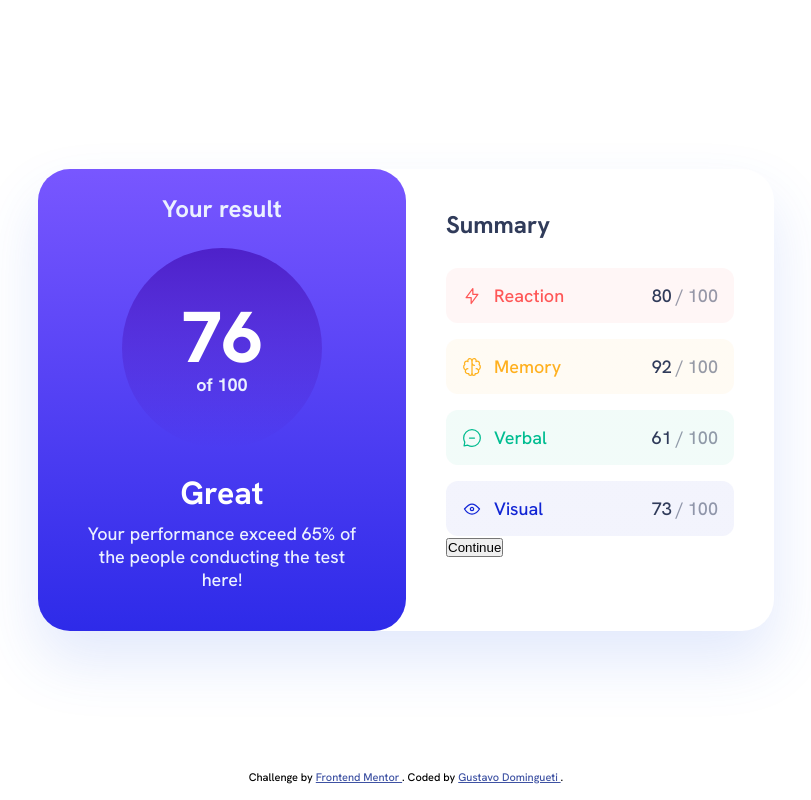
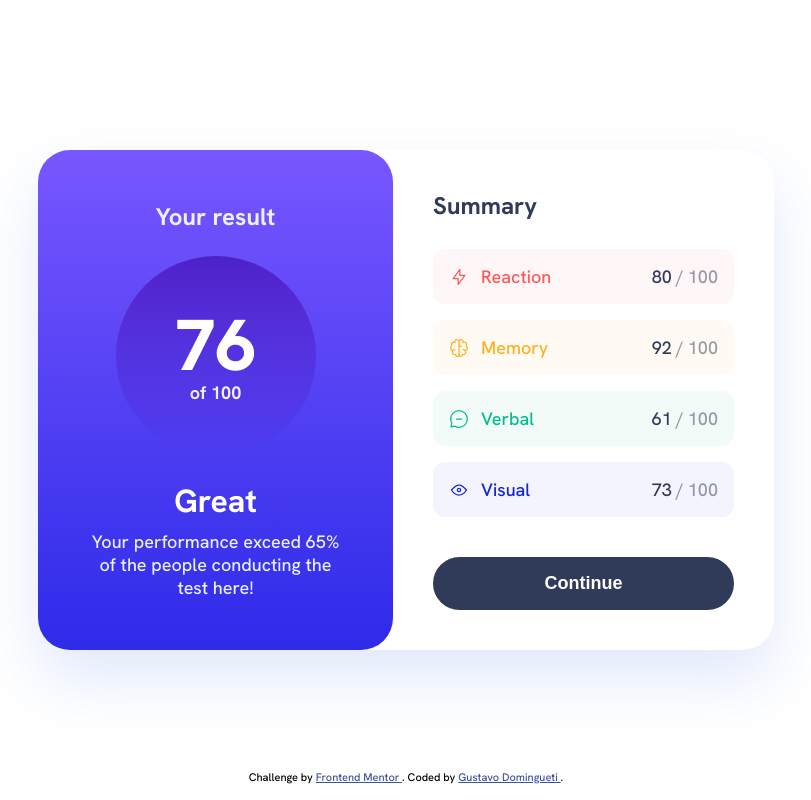
Before and after one commit to dominguetigs/frontend-mentor-challenges, a plain HTML site: page challenges/results-summary-component/src/index.html in a window 1280 px wide. Shown: the whole page, without its empty margins (234-1045 px from the left). Drawn offline with Linux system fonts and the light colour scheme.

Commit message:
feat(results-summary-component): update summary styles

```diff
--- a/challenges/results-summary-component/src/index.html
+++ b/challenges/results-summary-component/src/index.html
@@ -2,7 +2,10 @@
 <html lang="en">
   <head>
     <meta charset="UTF-8" />
-    <meta name="viewport" content="width=device-width, initial-scale=1.0" />
+    <meta
+      name="viewport"
+      content="width=device-width, initial-scale=1.0, orientation=portrait"
+    />
     <!-- displays site properly based on user's device -->
 
     <link
@@ -16,6 +19,7 @@
 
     <link rel="stylesheet" href="./styles/typography.css" />
     <link rel="stylesheet" href="./styles/global.css" />
+    <link rel="stylesheet" href="./styles/button.css" />
     <link rel="stylesheet" href="./styles/footer.css" />
     <link rel="stylesheet" href="./styles/summary.css" />
 
--- /dev/null
+++ b/challenges/results-summary-component/src/styles/button.css
@@ -0,0 +1,17 @@
+button {
+  background-color: var(--dark-gray-blue);
+  border: 0;
+  border-radius: 8rem;
+  color: var(--white);
+  font-size: 1.125rem;
+  font-weight: 700;
+  line-height: normal;
+  outline: none;
+  padding: 1rem;
+  width: 100%;
+}
+
+button:active,
+button:hover {
+  background: linear-gradient(var(--light-slate-blue), var(--light-royal-blue));
+}
--- a/challenges/results-summary-component/src/styles/footer.css
+++ b/challenges/results-summary-component/src/styles/footer.css
@@ -1,6 +1,6 @@
 footer {
   bottom: 0;
-  display: block;
+  display: none;
   font-size: 11px;
   left: 50%;
   padding: 1rem;
@@ -12,3 +12,9 @@ footer {
 footer a {
   color: var(--anchor);
 }
+
+@media screen and (min-width: 768px) {
+  footer {
+    display: block;
+  }
+}
--- a/challenges/results-summary-component/src/styles/global.css
+++ b/challenges/results-summary-component/src/styles/global.css
@@ -1,9 +1,13 @@
 :root {
   /* Primary colors */
   --cobal-blue: hsl(234, 85%, 45%);
+  --light-cobal-blue: #f3f4fd;
   --green-teal: hsl(166, 100%, 37%);
-  --light-red: hsl(0, 100%, 67%);
+  --light-green-teal: #f3fbf9;
+  --red: hsl(0, 100%, 67%);
+  --light-red: #fff6f7;
   --orangey-yellow: hsl(39, 100%, 56%);
+  --light-orangey-yellow: #fffbf4;
 
   /* Neutral colors */
   --white: hsl(0, 0%, 100%);
@@ -32,8 +36,6 @@
 body {
   font-family: "Hanken Grotesk Variable", "Hanken Grotesk", sans-serif;
   font-feature-settings: "clig" off, "liga" off;
-  height: 100dvh;
-  width: 100dvw;
 }
 
 main {
@@ -41,5 +43,5 @@ main {
   display: flex;
   height: 100%;
   justify-content: center;
-  width: 100%;
+  min-height: 100dvh;
 }
--- a/challenges/results-summary-component/src/styles/summary.css
+++ b/challenges/results-summary-component/src/styles/summary.css
@@ -3,6 +3,8 @@
   box-shadow: var(--card-box-shadow);
   display: flex;
   flex-direction: column;
+  max-width: 375px;
+  width: 100%;
 }
 
 .card .results {
@@ -10,10 +12,10 @@
   background: linear-gradient(var(--light-slate-blue), var(--light-royal-blue));
   border-radius: 0 0 2rem 2rem;
   display: flex;
+  flex: 1 1 auto;
   flex-direction: column;
   justify-content: center;
-  max-width: 23rem;
-  padding: 1.5rem 3rem 2.5rem;
+  padding: 1.5rem 3rem;
 }
 
 .card .results .title {
@@ -66,7 +68,10 @@
 }
 
 .card .summary {
+  flex: 1 1 auto;
+  height: auto;
   padding: 2rem;
+  width: 100%;
 }
 
 .card .summary .title {
@@ -94,32 +99,15 @@
 }
 
 .card .summary ul li.reaction-summary {
-  border-radius: 0.75rem;
-  background: var(
-    --red-95-white,
-    linear-gradient(
-      0deg,
-      rgba(255, 255, 255, 0.95) 0%,
-      rgba(255, 255, 255, 0.95) 100%
-    ),
-    var(--light-red)
-  );
+  background-color: var(--light-red);
 }
 
 .card .summary ul li.reaction-summary div:first-child span {
-  color: var(--light-red);
+  color: var(--red);
 }
 
 .card .summary ul li.memory-summary {
-  background: var(
-    --yellow-95-white,
-    linear-gradient(
-      0deg,
-      rgba(255, 255, 255, 0.95) 0%,
-      rgba(255, 255, 255, 0.95) 100%
-    ),
-    var(--orangey-yellow)
-  );
+  background-color: var(--light-orangey-yellow);
 }
 
 .card .summary ul li.memory-summary div:first-child span {
@@ -127,15 +115,7 @@
 }
 
 .card .summary ul li.verbal-summary {
-  background: var(
-    --green-95-white,
-    linear-gradient(
-      0deg,
-      rgba(255, 255, 255, 0.95) 0%,
-      rgba(255, 255, 255, 0.95) 100%
-    ),
-    var(--green-teal)
-  );
+  background-color: var(--light-green-teal);
 }
 
 .card .summary ul li.verbal-summary div:first-child span {
@@ -143,15 +123,7 @@
 }
 
 .card .summary ul li.visual-summary {
-  background: var(
-    --blue-95-white,
-    linear-gradient(
-      0deg,
-      rgba(255, 255, 255, 0.95) 0%,
-      rgba(255, 255, 255, 0.95) 100%
-    ),
-    var(--cobal-blue)
-  );
+  background-color: var(--light-cobal-blue);
 }
 
 .card .summary ul li.visual-summary div:first-child span {
@@ -180,10 +152,16 @@
   opacity: 1;
 }
 
+.card .summary button {
+  margin-top: 1.5rem;
+}
+
 @media screen and (min-width: 768px) {
   .card {
     border-radius: 2rem;
     flex-direction: row;
+    height: auto;
+    max-width: 46rem;
   }
 
   .card .results {
@@ -219,10 +197,6 @@
     padding: 2.5rem;
   }
 
-  .card .summary ul {
-    min-width: 18rem;
-  }
-
   .card .summary .title {
     font-size: 1.5rem;
     margin-bottom: 1.75rem;
@@ -235,4 +209,8 @@
   .card .summary ul li div:last-child span {
     font-size: 1.125rem;
   }
+
+  .card .summary button {
+    margin-top: 2.5rem;
+  }
 }
```
